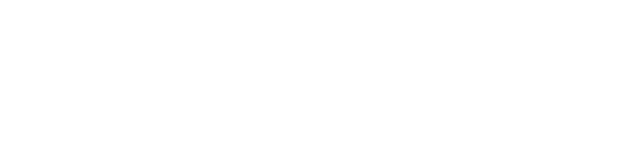
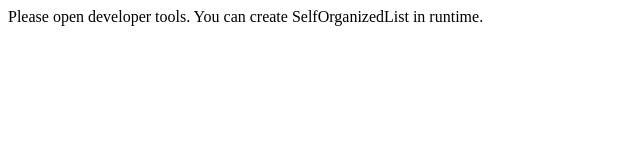
Before and after one commit to zakhar98/bsu-self-organizing-list, a website built with webpack: page index.html in a window 1280 px wide. Shown: the whole page, without its empty margins (0-640 px from the left). Built offline with nearby package versions, Linux system fonts and the light colour scheme.

Commit message:
update readme

```diff
--- a/index.html
+++ b/index.html
@@ -5,7 +5,9 @@
     <title>Self organizing list</title>
 </head>
 <body>
+Please open developer tools.
 
+You can create SelfOrganizedList in runtime.
 </body>
 <script src="./app.bundle.js"></script>
 </html>
```
